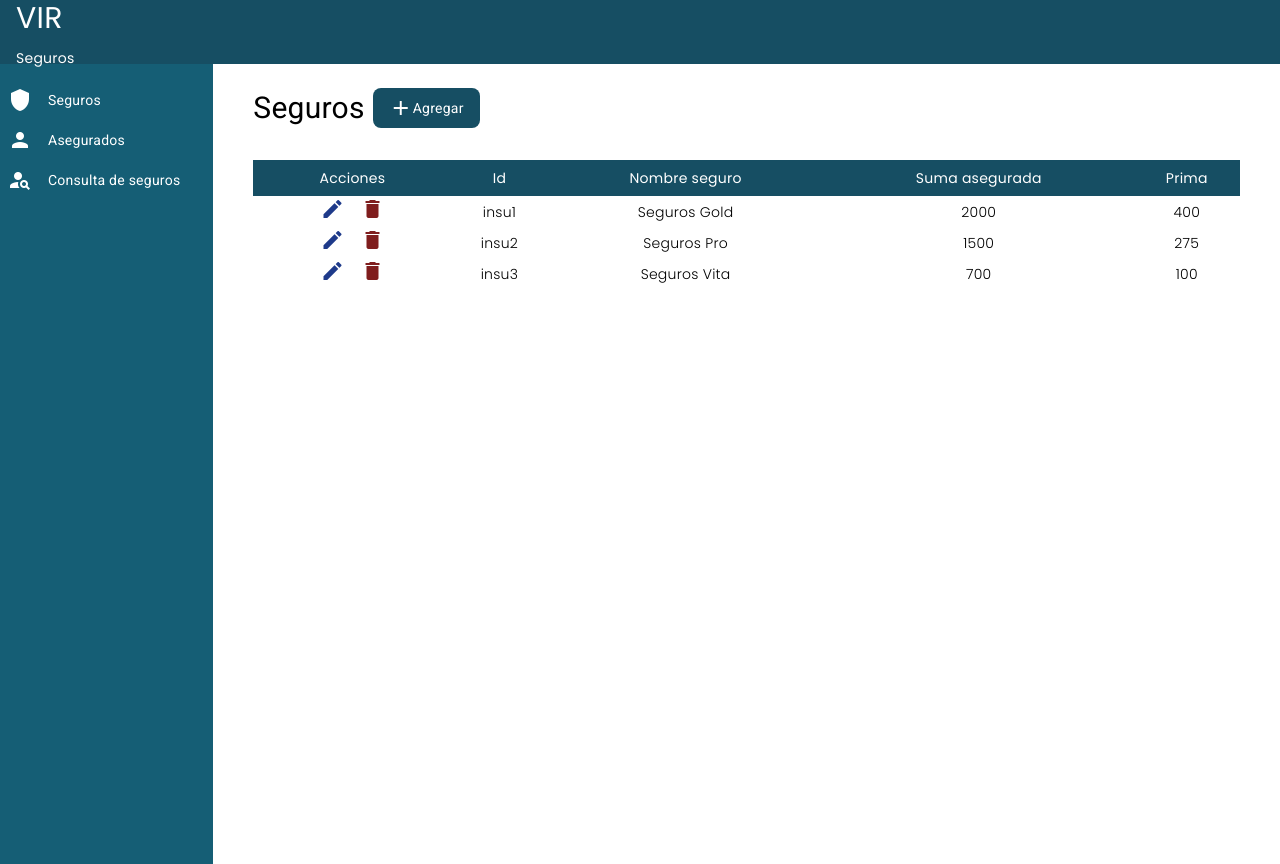
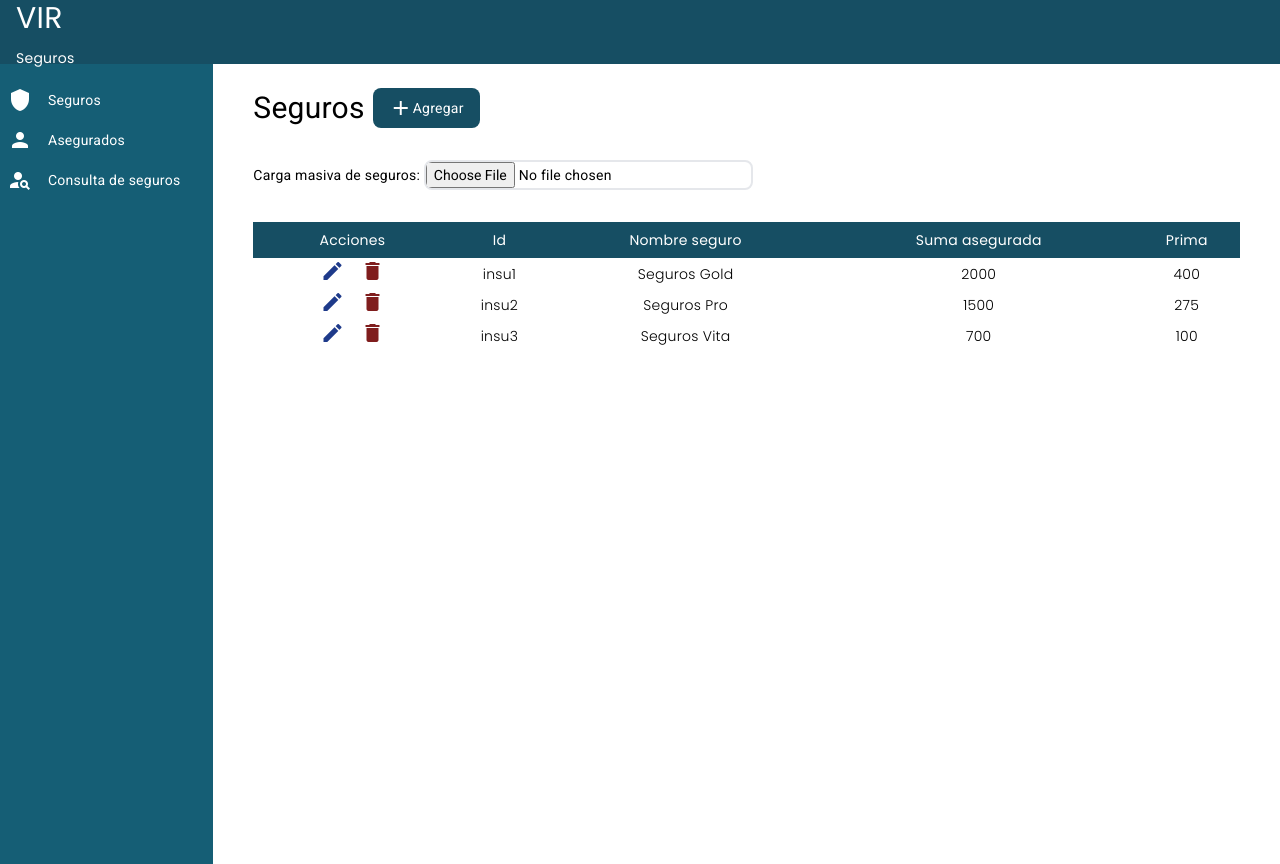
Before and after one commit to Klis18/vir-seguros, an Angular app: page /seguros in a window 1280 px wide. Built offline with nearby package versions, Linux system fonts and the light colour scheme; a web font is replaced by a local one.

Commit message:
carga masiva de seguros listo

```diff
--- /dev/null
+++ b/src/app/insurances/components/mass-loading-insurances/mass-loading-insurances.component.html
@@ -0,0 +1,2 @@
+<label for="fileInsurances">Carga masiva de seguros: </label>
+<input type="file" (change)="readTxt($event)" class="w-1/3 border-2 rounded-lg">
--- /dev/null
+++ b/src/app/insurances/components/mass-loading-insurances/mass-loading-insurances.component.ts
@@ -0,0 +1,56 @@
+import { Component } from '@angular/core';
+import { InsurancesService } from '../../services/insurances.service';
+import { Insurance } from '../../interfaces/insurance.interface';
+
+@Component({
+  selector: 'app-mass-loading-insurances',
+  standalone: true,
+  imports: [],
+  templateUrl: './mass-loading-insurances.component.html',
+  styles: ``
+})
+export class MassLoadingInsurancesComponent {
+
+  constructor(private insurancesService: InsurancesService){}
+
+  addMassiveInsurances(insurance:Insurance){
+    this.insurancesService.addInsurance(insurance);
+    console.log('Datos cargados masivamente',insurance);
+  }
+
+  readTxt(event:any):void{
+    const archivo = event.target.files[0];
+
+    if(archivo){
+      const lector = new FileReader();
+
+      lector.onload = (e:any) =>{
+        const contenido = e.target.result;
+        const lineas = contenido.split('\n');
+
+        lineas.forEach((linea:any, index:number) => {
+
+          const columnas = linea.split(',');
+
+          if(columnas.length === 4){
+            const insuranceCode = columnas[0];
+            const insuranceName = columnas[1];
+            const sumInsured = columnas[2];
+            const insuranceCost = columnas[3];
+            const insuranceData = {insuranceCode,insuranceName, sumInsured ,insuranceCost}
+            this.addMassiveInsurances(insuranceData);
+          }else{
+            console.log(`La linea ${index + 1} no tiene 4 columnas`)
+          }
+        });
+      };
+
+      lector.readAsText(archivo);
+    }else{
+      console.log('no se pudo leer el archivo');
+    }
+
+
+  }
+
+}
--- a/src/app/insurances/pages/insurances/insurances.component.html
+++ b/src/app/insurances/pages/insurances/insurances.component.html
@@ -8,7 +8,9 @@
             Agregar
         </span>
     </div>
-
+    <div class="pt-8">
+        <app-mass-loading-insurances></app-mass-loading-insurances>
+    </div>
     <div class="my-8">
         <app-insurances-table></app-insurances-table>
     </div>
--- a/src/app/insurances/pages/insurances/insurances.component.ts
+++ b/src/app/insurances/pages/insurances/insurances.component.ts
@@ -4,6 +4,7 @@ import { InsurancesTableComponent } from '../../components/insurances-table/insu
 
 import { MatDialog, MatDialogModule } from '@angular/material/dialog';
 import { InsuranceModalComponent } from '../../components/insurance-modal/insurance-modal.component';
+import { MassLoadingInsurancesComponent } from '../../components/mass-loading-insurances/mass-loading-insurances.component';
 
 @Component({
   selector: 'app-insurances',
@@ -11,7 +12,8 @@ import { InsuranceModalComponent } from '../../components/insurance-modal/insura
   imports: [
     MatDialogModule,
     MatIconModule,
-    InsurancesTableComponent
+    InsurancesTableComponent,
+    MassLoadingInsurancesComponent
   ],
   templateUrl: './insurances.component.html',
   styleUrl: './insurances.component.css'
```
